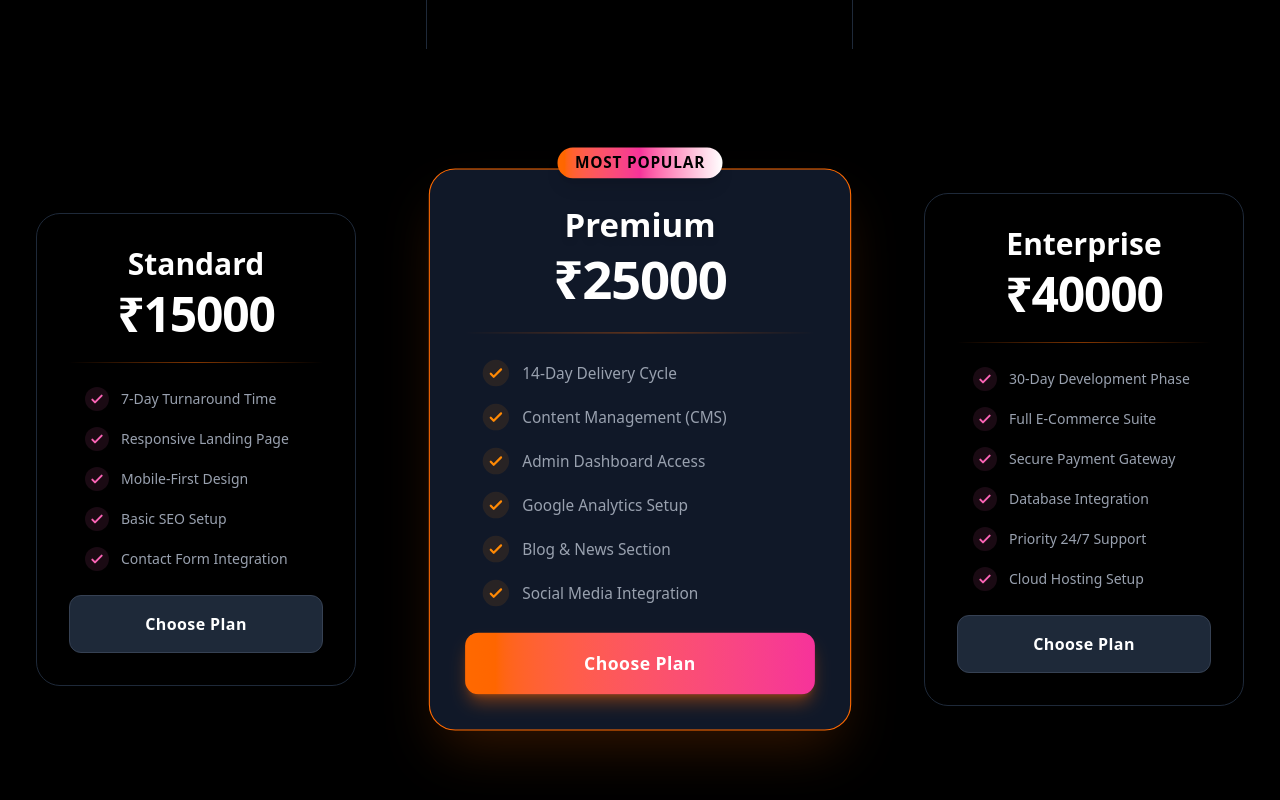
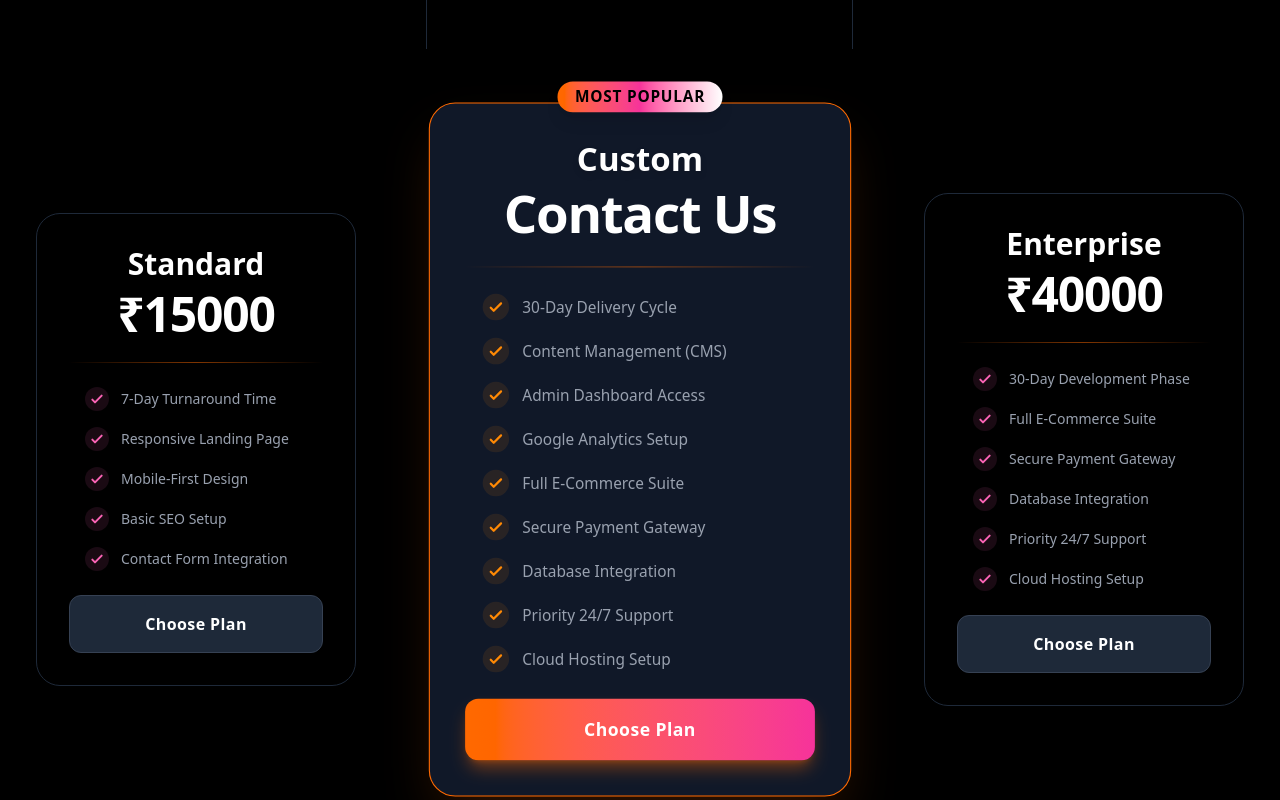
Before and after one commit to omkarpandey-onnealabs/OnneaLabs-Frontend, a React (Vite) app: page / in a window 1280 px wide. Shown: the part 2080-2880 px from the top of the page. Built offline with nearby package versions, Linux system fonts and the light colour scheme.

Commit message:
Changes for smooth scroll

```diff
--- a/src/App.css
+++ b/src/App.css
@@ -22,3 +22,12 @@
   padding-right: 2.5rem; /* prevents seam jump */
   flex-shrink: 0;
 }
+
+html {
+  scroll-behavior: smooth;
+}
+
+@keyframes scroll {
+  0% { transform: translateX(0); }
+  100% { transform: translateX(-50%); }
+}
--- a/src/components/Navbar2.jsx
+++ b/src/components/Navbar2.jsx
@@ -2,8 +2,8 @@
 
 const MenuItems = [
   { id: 1, name: "Client", link: "/client" },
-  { id: 2, name: "Our Work", link: "/ourwork" },
-  { id: 3, name: "Services", link: "/services" },
+  { id: 2, name: "Our Work", link: "#our-work" },
+  { id: 3, name: "Services", link: "#services" },
   { id: 4, name: "Why Us", link: "/whyus" },
 ];
 
--- a/src/components/contactUsForm.jsx
+++ b/src/components/contactUsForm.jsx
@@ -4,7 +4,7 @@ const ContactFormSection = () => {
   const [formData, setFormData] = useState({
     name: "",
     email: "",
-    plan: "Premium", // Default to the popular one
+    plan: "Custom",
     message: "",
   });
 
@@ -15,7 +15,7 @@ const ContactFormSection = () => {
     "bg-clip-text text-transparent bg-gradient-to-r from-orange-500 via-pink-500 to-white";
   const gradientBg = "bg-gradient-to-r from-orange-500 to-pink-500";
 
-  const plans = ["Standard", "Premium", "Enterprise"];
+  const plans = ["Standard", "Custom", "Enterprise"];
 
   const handleChange = (e) => {
     setFormData({ ...formData, [e.target.name]: e.target.value });
--- a/src/components/herosection-3.jsx
+++ b/src/components/herosection-3.jsx
@@ -35,7 +35,7 @@ const TraderMadeLogo = () => (
 
 const HeroSectionWork = () => {
   return (
-    <section className="bg-black text-white w-full max-w-7xl mx-auto font-sans">
+    <section id="our-work" className="bg-black text-white w-full max-w-7xl mx-auto font-sans">
       <div className="text-white text-center font-bold text-8xl mb-20 py-5">Our Works</div>
       {/* --- TOP SECTION --- */}
       <div className="grid grid-cols-1 lg:grid-cols-2 gap-10 lg:gap-0">
--- a/src/components/priceQuote.jsx
+++ b/src/components/priceQuote.jsx
@@ -14,16 +14,19 @@ const QuoteDetails = [
   },
   {
     id: 2,
-    name: "Premium",
-    price: "₹25000",
+    name: "Custom",
+    price: "Contact Us",
     popular: true,
     desc: [
-      "14-Day Delivery Cycle",
+      "30-Day Delivery Cycle",
       "Content Management (CMS)",
       "Admin Dashboard Access",
       "Google Analytics Setup",
-      "Blog & News Section",
-      "Social Media Integration",
+      "Full E-Commerce Suite",
+      "Secure Payment Gateway",
+      "Database Integration",
+      "Priority 24/7 Support",
+      "Cloud Hosting Setup",
     ],
   },
   {
@@ -47,7 +50,7 @@ const PriceQuoteSection = () => {
     "bg-gradient-to-r from-orange-500 via-pink-500 to-white";
 
   return (
-    <div className="flex flex-row flex-wrap bg-black min-h-screen justify-around items-center gap-5">
+    <div id="services" className="flex flex-row flex-wrap bg-black min-h-screen justify-around items-center gap-5">
       {QuoteDetails.map((quote) => {
         const isPopular = quote.popular;
 
```
